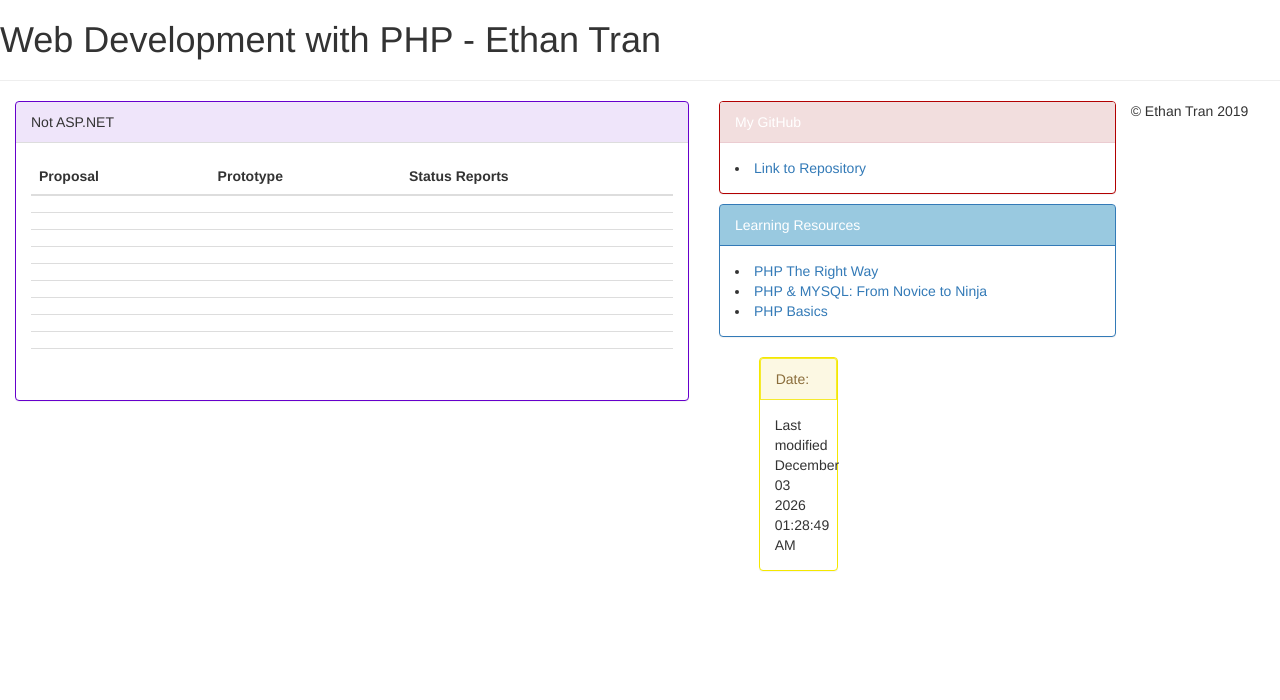
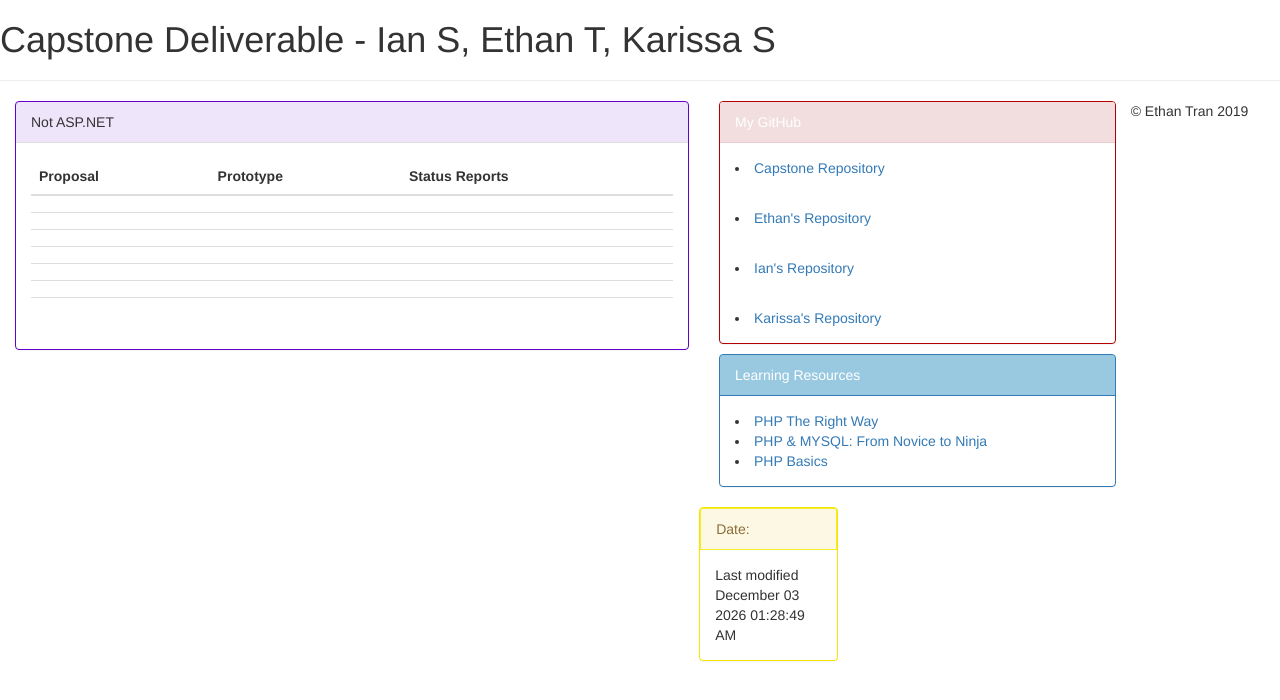
Before and after one commit to Eq-Tran/AS-Capstone, a PHP site: page /mainpage.php in a window 1280 px wide. Shown: the top 700 px of the page. Run offline with PHP 8.4, Linux system fonts and the light colour scheme; lists and menus that the app fills with data are empty.

Commit message:
Updated Mainpage setup

```diff
--- a/mainpage.php
+++ b/mainpage.php
@@ -10,9 +10,9 @@
 
     </head>
     <body>
-        <title>SE266</title>
+        <title>Capstone Winter 2020</title>
 
-        <h1 id="page-header"> Web Development with PHP - Ethan Tran</h1>
+        <h1 id="page-header"> Capstone Deliverable - Ian S, Ethan T, Karissa S</h1>
         <hr>
 
             <div class="col-sm-4" style="width:55%;">
@@ -28,6 +28,7 @@
                 </tr>
             </thead>
             <tbody id="table-body">
+
                 <tr>
                 <td></td>
                 <td></td>
@@ -35,33 +36,12 @@
                 </td>
 
                 </tr>
+
+
                 <tr>
                 <td></td>
                 <td></td>
                 <td>
-
-                </td>
-
-                </tr>
-                <tr>
-                    <td></td>
-                <td></td>
-                <td>
-
-                </td>
-                </tr>
-                <tr>
-                <td></td>
-                <td></td>
-                <td>
-
-                </td>
-                </tr>
-                <tr>
-                <td></td>
-                <td></td>
-                <td>
-
                 </td>
                 </tr>
                 <tr>
@@ -115,7 +95,10 @@
                     <div class="panel panel-danger" style="border-color: rgba(178, 0, 1.0); border: .1em solid rgba(178, 0, 1.0); position: relative; margin-bottom: 10px; ">
                         <!-- ADD LINK TO GITHUB PROFILE HERE -->
                         <div class="panel-heading"  style="color:white;"> My GitHub </div>
-                        <div class="panel-body" > <li><a href="https://github.com/Eq-Tran/SE266">Link to Repository</a></li></div>
+                        <div class="panel-body" > <li><a href="https://github.com/Eq-Tran/SE266">Capstone Repository</a></li></div>
+                        <div class="panel-body" > <li><a href="https://github.com/Eq-Tran">Ethan's Repository</a></li></div>
+                        <div class="panel-body" > <li><a href="https://github.com/HHarukana">Ian's Repository</a></li></div>
+                        <div class="panel-body" > <li><a href="https://github.com/klsmith6">Karissa's Repository</a></li></div>
                     </div>
                     </div>
 
@@ -138,7 +121,7 @@
 
                 </div>
 
-                    <div class="panel panel-warning" style="width:20%; margin-left:10%; border:1px solid rgba(244, 232, 0, 1.0); float:right; margin-right:70%;">
+                    <div class="panel panel-warning" style="width:35%; margin-left:10%; border:1px solid rgba(244, 232, 0, 1.0); float:right; margin-right:70%;">
 
                         <div class="panel-heading"style="border:1px solid rgba(244, 232, 0, .8);" >Date:</div>
 
```
